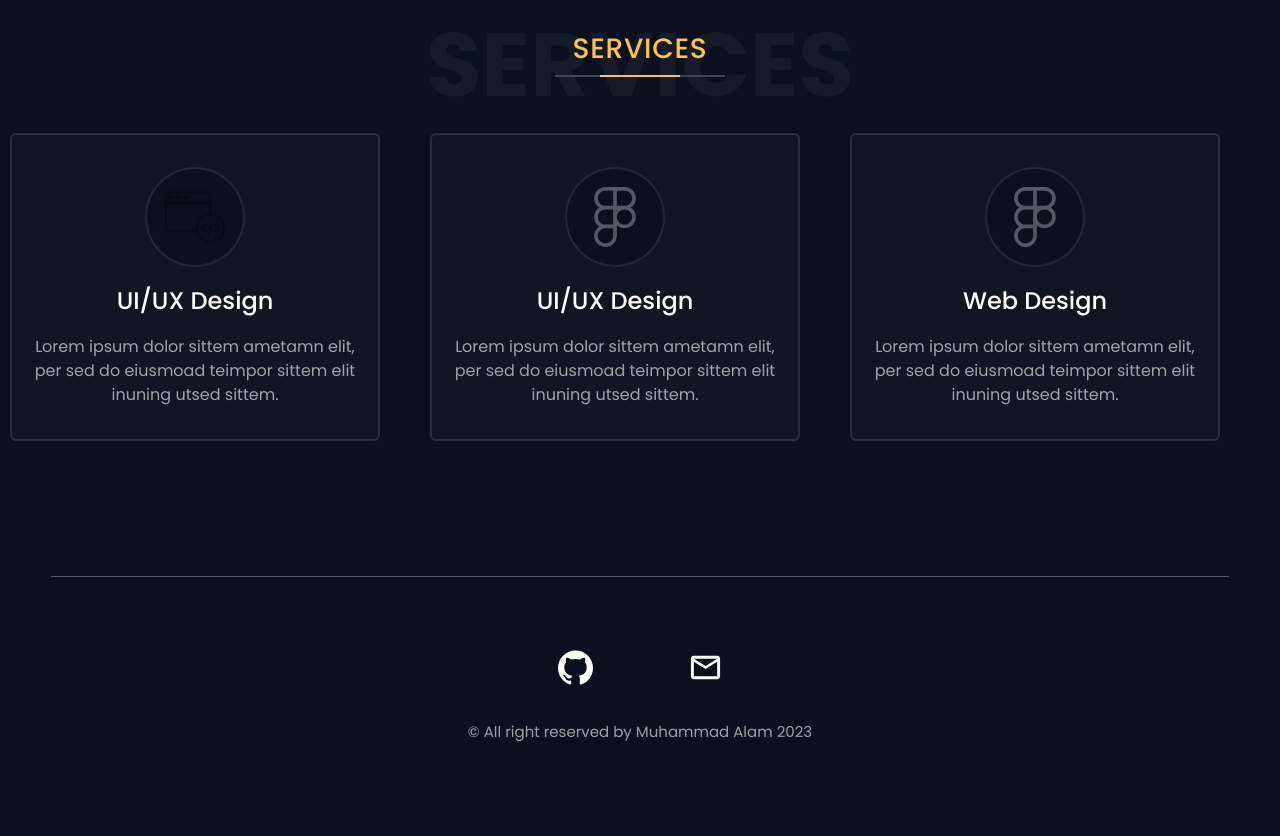
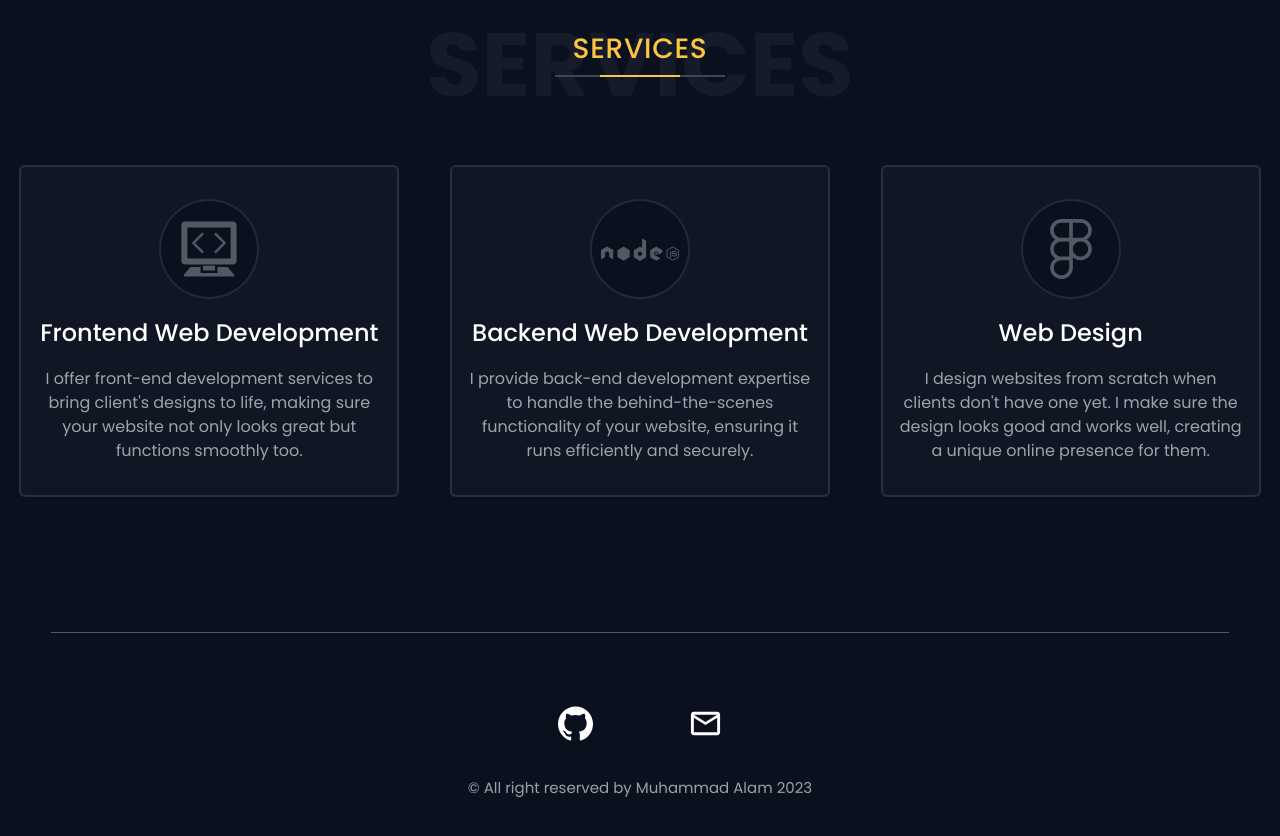
Before and after one commit to M-Alam116/portfolio, a Next.js app: page / in a window 1280 px wide. Shown: the part 1440-2276 px from the top of the page. Built offline with nearby package versions, Linux system fonts and the light colour scheme; some icons are missing.

Commit message:
services section completed

```diff
--- a/components/Services.js
+++ b/components/Services.js
@@ -1,5 +1,5 @@
 import { FaFigma } from "react-icons/fa";
-import Image from "next/image";
+import { DiNodejs } from "react-icons/di";
 export default function Services() {
   return (
     <section className="container flex flex-col py-[30px] px-[10px]">
@@ -15,50 +15,56 @@ export default function Services() {
         </div>
       </div>
 
-      <div className="grid grid-cols-3 justify-evenly items-center">
-        <div className="group max-w-[370px] bg-[#101624] w-full flex flex-col items-center justify-center gap-[1rem] border-[2px] border-primaryColor border-opacity-10 px-[1rem] py-[2rem] rounded-md">
+      <div className="grid grid-cols-1 md:grid-cols-2 xl:grid-cols-3 gap-[2rem] place-items-center mt-[2rem]">
+        <div className="group max-w-[380px] bg-[#101624] w-full flex flex-col items-center justify-center gap-[1rem] border-[2px] border-primaryColor border-opacity-10 px-[1rem] py-[2rem] rounded-md">
           <div className="w-[100px] h-[100px] rounded-[100px] border-[2px] bg-primaryBg border-primaryColor group-hover:border-secondaryColor transition-all duration-500 border-opacity-10 flex items-center justify-center">
-            {/* <FaFigma className="h-[60px] w-[60px] text-primaryColor opacity-30 group-hover:text-secondaryColor group-hover:opacity-100 transition-all duration-500" /> */}
-            <Image
-              src="/images/frontend.png"
-              width={60}
-              height={60}
-              alt=""
-              className="h-[60px] w-[60px] text-primaryColor opacity-30 group-hover:text-secondaryColor group-hover:opacity-100 transition-all duration-500"
-            />
+            <svg
+              xmlns="http://www.w3.org/2000/svg"
+              x="0px"
+              y="0px"
+              width="60"
+              height="60"
+              viewBox="0 0 50 50"
+              className="h-[60px] w-[60px] fill-current  text-primaryColor opacity-30 group-hover:text-secondaryColor group-hover:opacity-100 transition-all duration-500"
+            >
+              <path d="M 5 2 C 3.347656 2 2 3.347656 2 5 L 2 35 C 2 36.652344 3.347656 38 5 38 L 45 38 C 46.652344 38 48 36.652344 48 35 L 48 5 C 48 3.347656 46.652344 2 45 2 Z M 7 7 L 43 7 L 43 33 L 7 33 Z M 19.28125 11.28125 L 11.28125 19.28125 L 10.59375 20 L 11.28125 20.71875 L 19.28125 28.71875 L 20.71875 27.28125 L 13.4375 20 L 20.71875 12.71875 Z M 30.71875 11.28125 L 29.28125 12.71875 L 36.5625 20 L 29.28125 27.28125 L 30.71875 28.71875 L 38.71875 20.71875 L 39.40625 20 L 38.71875 19.28125 Z M 20 39 L 20 43 L 30 43 L 30 39 Z M 10 40 C 9.703125 40 9.410156 40.117188 9.21875 40.34375 L 4.21875 46.34375 C 3.96875 46.644531 3.929688 47.085938 4.09375 47.4375 C 4.257813 47.789063 4.613281 48 5 48 L 45 48 C 45.386719 48 45.742188 47.789063 45.90625 47.4375 C 46.070313 47.085938 46.027344 46.644531 45.78125 46.34375 L 40.78125 40.34375 C 40.589844 40.117188 40.296875 40 40 40 L 32 40 L 32 45 L 18 45 L 18 40 Z"></path>
+            </svg>
           </div>
-          <h1 className="text-[24px] font-[500] text-primaryColor group-hover:text-secondaryColor transition-all duration-500">
-            UI/UX Design
+          <h1 className="text-[18px] sm:text-[24px] font-[500] text-primaryColor group-hover:text-secondaryColor transition-all duration-500">
+            Frontend Web Development
           </h1>
           <p className="text-[16px] font-[400] text-primaryColor opacity-60 text-center">
-            Lorem ipsum dolor sittem ametamn elit, per sed do eiusmoad teimpor
-            sittem elit inuning utsed sittem.
+            I offer front-end development services to bring client's designs to
+            life, making sure your website not only looks great but functions
+            smoothly too.
           </p>
         </div>
 
-        <div className="group max-w-[370px] bg-[#101624] w-full flex flex-col items-center justify-center gap-[1rem] border-[2px] border-primaryColor border-opacity-10 px-[1rem] py-[2rem] rounded-md">
+        <div className="group max-w-[380px] bg-[#101624] w-full flex flex-col items-center justify-center gap-[1rem] border-[2px] border-primaryColor border-opacity-10 px-[1rem] py-[2rem] rounded-md">
+          <div className="w-[100px] h-[100px] rounded-[100px] border-[2px] bg-primaryBg border-primaryColor group-hover:border-secondaryColor transition-all duration-500 border-opacity-10 flex items-center justify-center">
+            <DiNodejs className="h-[80px] w-[80px] text-primaryColor opacity-30 group-hover:text-secondaryColor group-hover:opacity-100 transition-all duration-500" />
+          </div>
+          <h1 className="text-[18px] sm:text-[24px] font-[500] text-primaryColor group-hover:text-secondaryColor transition-all duration-500">
+            Backend Web Development
+          </h1>
+          <p className="text-[16px] font-[400] text-primaryColor opacity-60 text-center">
+            I provide back-end development expertise to handle the
+            behind-the-scenes functionality of your website, ensuring it runs
+            efficiently and securely.
+          </p>
+        </div>
+
+        <div className="group max-w-[380px] bg-[#101624] w-full flex flex-col items-center justify-center gap-[1rem] border-[2px] border-primaryColor border-opacity-10 px-[1rem] py-[2rem] rounded-md">
           <div className="w-[100px] h-[100px] rounded-[100px] border-[2px] bg-primaryBg border-primaryColor group-hover:border-secondaryColor transition-all duration-500 border-opacity-10 flex items-center justify-center">
             <FaFigma className="h-[60px] w-[60px] text-primaryColor opacity-30 group-hover:text-secondaryColor group-hover:opacity-100 transition-all duration-500" />
           </div>
-          <h1 className="text-[24px] font-[500] text-primaryColor group-hover:text-secondaryColor transition-all duration-500">
-            UI/UX Design
-          </h1>
-          <p className="text-[16px] font-[400] text-primaryColor opacity-60 text-center">
-            Lorem ipsum dolor sittem ametamn elit, per sed do eiusmoad teimpor
-            sittem elit inuning utsed sittem.
-          </p>
-        </div>
-
-        <div className="group max-w-[370px] bg-[#101624] w-full flex flex-col items-center justify-center gap-[1rem] border-[2px] border-primaryColor border-opacity-10 px-[1rem] py-[2rem] rounded-md">
-          <div className="w-[100px] h-[100px] rounded-[100px] border-[2px] bg-primaryBg border-primaryColor group-hover:border-secondaryColor transition-all duration-500 border-opacity-10 flex items-center justify-center">
-            <FaFigma className="h-[60px] w-[60px] text-primaryColor opacity-30 group-hover:text-secondaryColor group-hover:opacity-100 transition-all duration-500" />
-          </div>
-          <h1 className="text-[24px] font-[500] text-primaryColor group-hover:text-secondaryColor transition-all duration-500">
+          <h1 className="text-[18px] sm:text-[24px] font-[500] text-primaryColor group-hover:text-secondaryColor transition-all duration-500">
             Web Design
           </h1>
           <p className="text-[16px] font-[400] text-primaryColor opacity-60 text-center">
-            Lorem ipsum dolor sittem ametamn elit, per sed do eiusmoad teimpor
-            sittem elit inuning utsed sittem.
+            I design websites from scratch when clients don't have one yet. I
+            make sure the design looks good and works well, creating a unique
+            online presence for them.
           </p>
         </div>
       </div>
```
